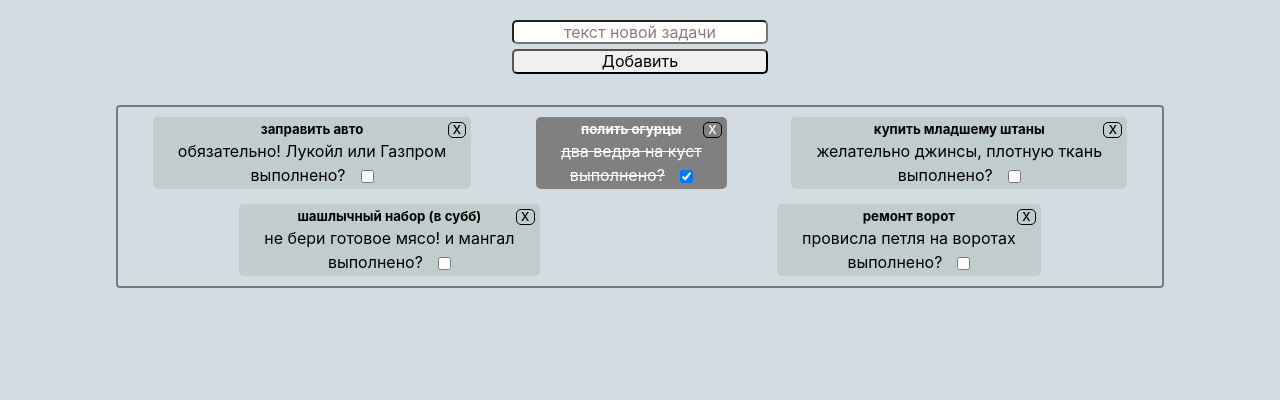
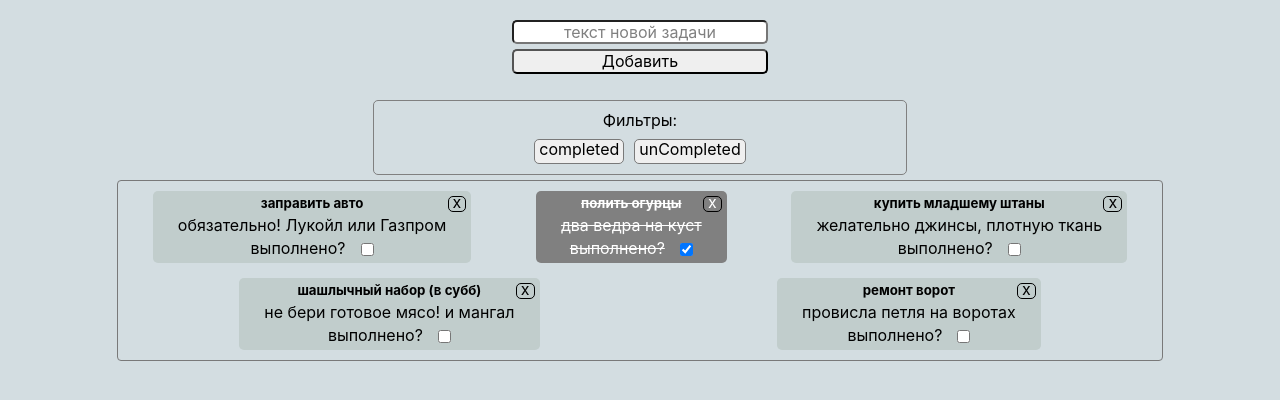
Before and after one commit to igor-sergeevich-po/todo-mobx-ts, a React (Create React App) app: page / in a window 1280 px wide. Shown: the top 400 px of the page. Built offline with nearby package versions, Linux system fonts and the light colour scheme; what @mobx-devtools/tools would draw is missing.

Commit message:
add: layout filter component

```diff
--- a/src/App.tsx
+++ b/src/App.tsx
@@ -1,11 +1,13 @@
 import NewTodo from './components/NewTodo/NewTodo';
 import TodoList from './components/TodoList/TodoList';
+import Filter from './components/Filter/Filter';
 import './App.css';
 
 function App() {
 	return (
 		<div className="App">
 			<NewTodo />
+			<Filter />
 			<TodoList />
 		</div>
 	);
--- a/src/_variables.css
+++ b/src/_variables.css
@@ -1,10 +1,13 @@
 :root {
 	--base-gray: gray;
 	--base-white: white;
+	--base-black: black;
 	--base-bg-color: #D3DDE1;
 	--todo-bg-color: #56725526;
 	--border: #797979;
 	--add-btn-hover-bg: #E9E9E9;
 	--add-btn-active-bg: #73A18F;
 	--add-btn-active-text: white;
+	--input-bg: #E9E8E8;
+	--active: green;
 }
--- /dev/null
+++ b/src/components/Filter/Filter.tsx
@@ -0,0 +1,19 @@
+import { observer } from 'mobx-react-lite';
+import './style.css';
+
+
+const Filter = observer(() => {
+	return (
+		<div className='filter'>
+			<div className='filter_content'>
+				<span>Фильтры:</span>
+				<div className='filter_conten-buttons'>
+					<button className='filter-btn'> completed</button>
+					<button className='filter-btn'> unCompleted</button>
+				</div>
+			</div >
+		</div >
+	);
+});
+
+export default Filter;
--- /dev/null
+++ b/src/components/Filter/style.css
@@ -0,0 +1,58 @@
+@import url("../../_variables.css");
+
+.filter {
+	display: flex;
+	justify-content: center;
+
+	width: 40vw;
+	margin-right: auto;
+	margin-left: auto;
+	padding: 10px;
+
+	border: 1px solid var(--base-gray);
+	border-radius: 5px;
+
+	gap: 10px;
+}
+
+.filter_content {
+	display: flex;
+	flex-direction: column;
+}
+
+.filter_conten-buttons {
+	display: flex;
+
+	margin-top: 10px;
+	gap: 10px;
+}
+
+.active {
+	background: var(--active);
+}
+
+
+.filter-btn {
+	display: flex;
+	align-items: center;
+	align-self: center;
+	justify-content: center;
+
+	padding: 0 4px 4px;
+
+	cursor: pointer;
+	transition: .3s;
+
+	border: 1px solid var(--border);
+	border-radius: 5px;
+}
+
+.filter-btn:hover {
+	background: var(--input-bg);
+}
+
+.filter-btn:active {
+	color: var(--base-white);
+	background: var(--add-btn-active-bg);
+
+}
--- a/src/components/NewTodo/NewTodo.tsx
+++ b/src/components/NewTodo/NewTodo.tsx
@@ -1,6 +1,6 @@
 import { useState } from 'react';
-import TodosStore from '../../store/todo-store'
-import { v4 as uuid } from 'uuid'
+import TodosStore from '../../store/todo-store';
+import { v4 as uuid } from 'uuid';
 import './style.css';
 
 const NewTodo = () => {
@@ -19,7 +19,7 @@ const NewTodo = () => {
 			addTodo(todo);
 			setTitleTodo('');
 		} else {
-			alert('слишком короткое название, введите больше 5 символов')
+			alert('слишком короткое название, введите больше 5 символов');
 		}
 	}
 	return (
--- a/src/components/RemoveButton/RemoveButton.tsx
+++ b/src/components/RemoveButton/RemoveButton.tsx
@@ -7,7 +7,7 @@ const RemoveBtn = ({ removeTodo, id }: { removeTodo: { (id: string): void }, id:
 		<div className='remove-btn' onClick={() => removeTodo(id)} >
 			x
 		</div>
-	)
-}
+	);
+};
 
-export default RemoveBtn
+export default RemoveBtn;
--- a/src/components/RemoveButton/style.css
+++ b/src/components/RemoveButton/style.css
@@ -1,19 +1,23 @@
 .remove-btn {
 	position: absolute;
+	top: 5px;
 	right: 5px;
-	top: 5px;
+
 	display: flex;
-	justify-content: center;
 	align-items: center;
 	align-self: center;
-	line-height: 10px;
+	justify-content: center;
+
 	max-width: 50px;
-	border: 1px solid black;
-	border-radius: 5px;
-	padding: 0px 4px 4px;
+	padding: 0 4px 4px;
 
 	cursor: pointer;
 	transition: .3s;
+
+	border: 1px solid black;
+	border-radius: 5px;
+
+	line-height: 10px;
 
 	&:hover {
 		color: red;
@@ -21,7 +25,7 @@
 
 	&:active {
 		color: red;
-		background: rgba(252, 190, 190, 0.689);
 		border: 1px solid red;
+		background: rgb(252 190 190 / 68.9%);
 	}
 }
--- a/src/components/TodoList/style.css
+++ b/src/components/TodoList/style.css
@@ -10,7 +10,7 @@
 	margin-bottom: 5px;
 	padding: 10px;
 
-	border: 2px solid var(--border);
+	border: 1px solid var(--border);
 	border-radius: 4px;
 	gap: 15px;
 }
--- a/src/index.tsx
+++ b/src/index.tsx
@@ -1,7 +1,6 @@
 import ReactDOM from 'react-dom/client';
 import App from './App';
 import './index.css';
-
 
 const root = ReactDOM.createRoot(document.getElementById('root') as HTMLElement);
 
```
